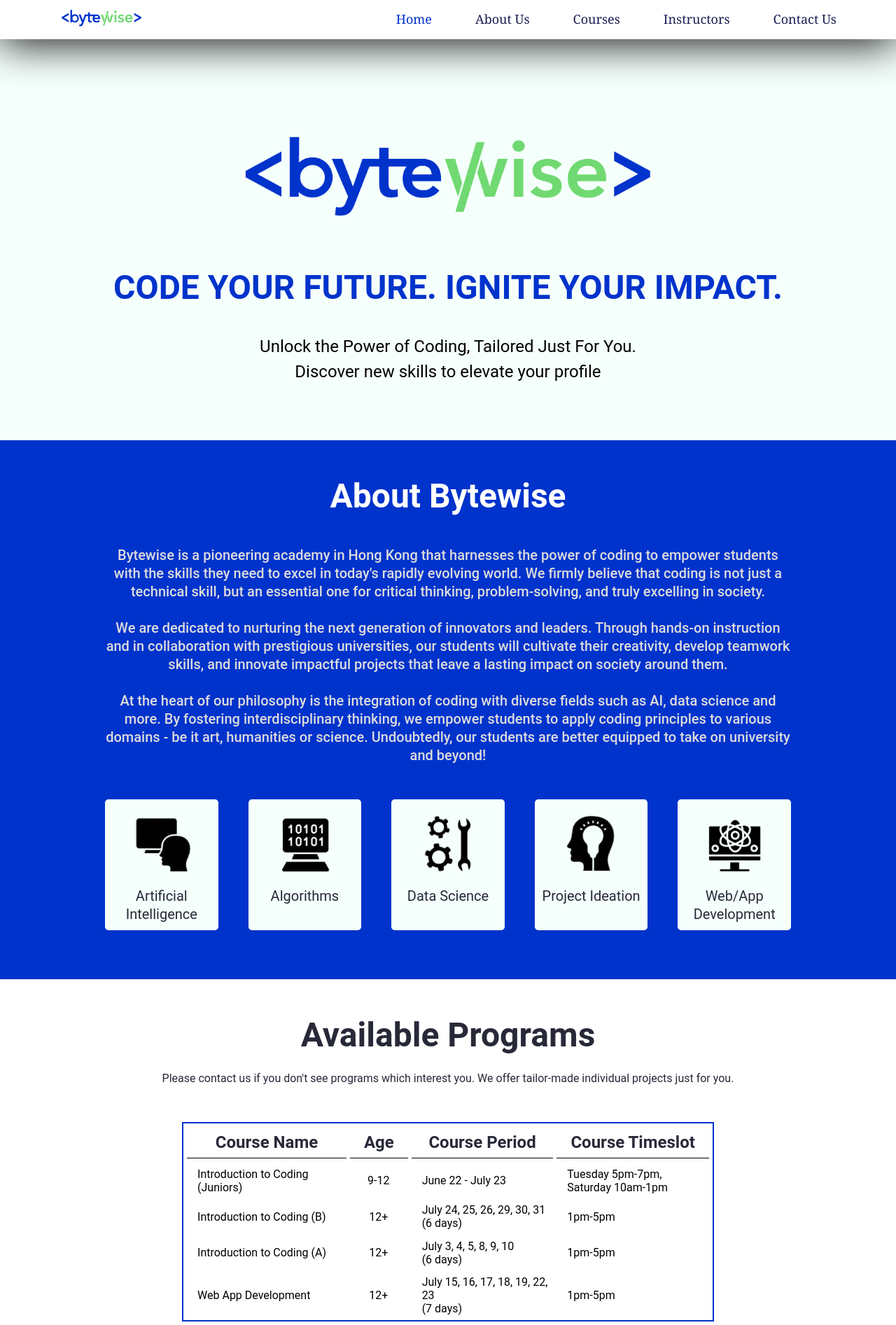
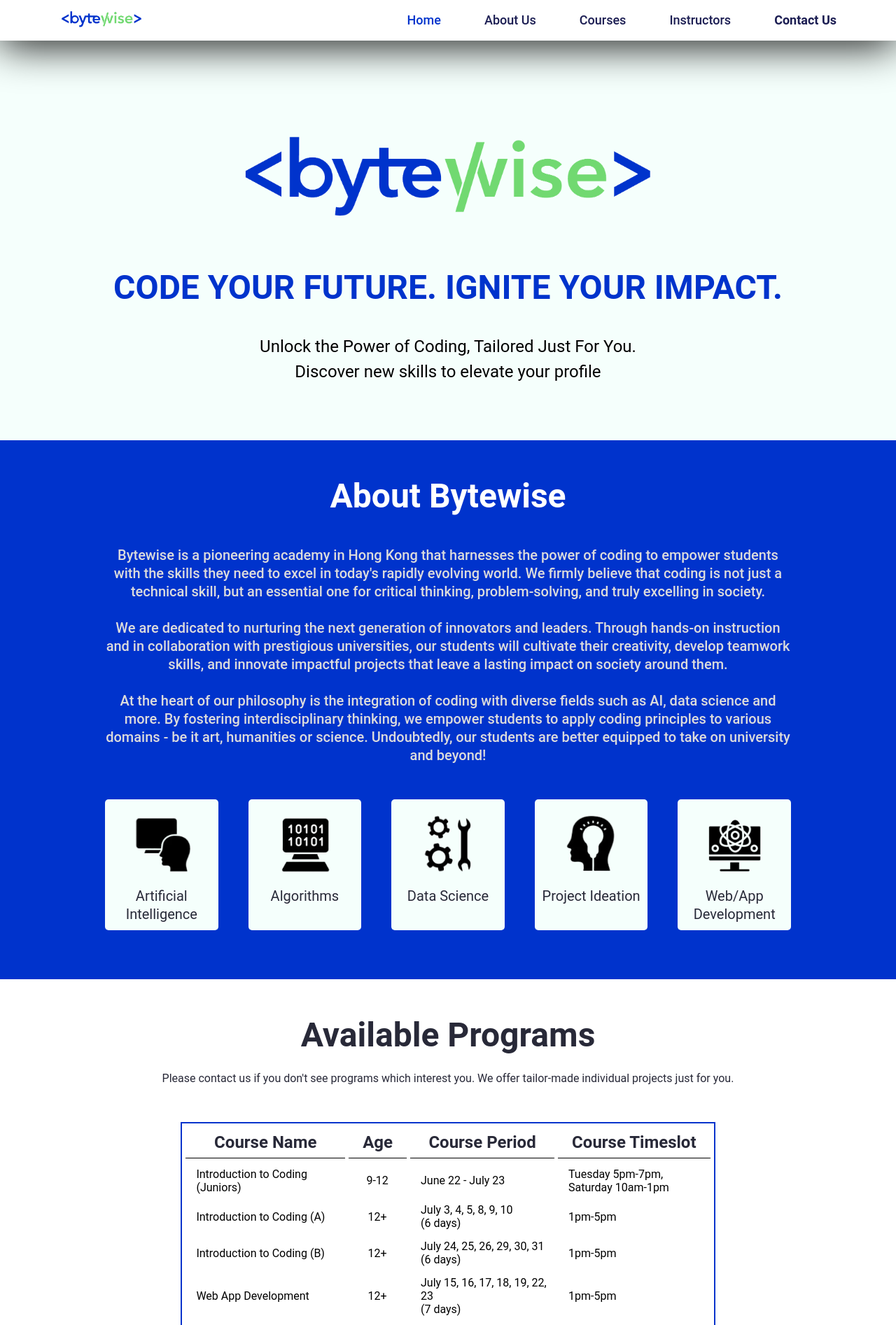
Before and after one commit to eisonc/Bytewise-website.github.io, a React (Create React App) app: page / in a window 1280 px wide. Shown: the top 1893 px of the page at 70% size. Built offline with nearby package versions, Linux system fonts and the light colour scheme.

Commit message:
minor edits

```diff
--- a/src/App.css
+++ b/src/App.css
@@ -185,7 +185,6 @@ td {
     top: 0;
     left: 0;
     right: 0;
-    font-family: Georgia, 'Times New Roman', Times, serif;
 }
 
 .navbar-items > ul {
@@ -205,8 +204,8 @@ td {
     color: var(--darkblue);
     font-size: 18px;
     font-style: normal;
-    font-weight: 400;
-    line-height: 20px;
+    font-weight: 500;
+    line-height: 24px;
     cursor: pointer;
 }
 
--- a/src/data/index.json
+++ b/src/data/index.json
@@ -107,19 +107,19 @@
             "ageGroup": "9-12",
             "coursePeriod": "June 22 - July 23",
             "courseTime": "Tuesday 5pm-7pm, \nSaturday 10am-1pm"
-            },
+        },
         {
             "id":"2",
-            "courseName": "Introduction to Coding (B)",
+            "courseName": "Introduction to Coding (A)",
             "ageGroup": "12+",
-            "coursePeriod": "July 24, 25, 26, 29, 30, 31 \n(6 days)",
+            "coursePeriod": "July 3, 4, 5, 8, 9, 10 \n(6 days)",
             "courseTime": "1pm-5pm"
         },
         {
             "id":"3",
-            "courseName": "Introduction to Coding (A)",
+            "courseName": "Introduction to Coding (B)",
             "ageGroup": "12+",
-            "coursePeriod": "July 3, 4, 5, 8, 9, 10 \n(6 days)",
+            "coursePeriod": "July 24, 25, 26, 29, 30, 31 \n(6 days)",
             "courseTime": "1pm-5pm"
         },
         {
@@ -128,6 +128,13 @@
             "ageGroup": "12+",
             "coursePeriod": "July 15, 16, 17, 18, 19, 22, 23 \n(7 days)",
             "courseTime": "1pm-5pm"
+        },
+        {
+            "id":"5",
+            "courseName": "Capstone Project",
+            "ageGroup": "12+",
+            "coursePeriod": "Enquire for more information",
+            "courseTime": ""
         }
     ]
 }
--- a/src/pages/home/Navbar.jsx
+++ b/src/pages/home/Navbar.jsx
@@ -101,7 +101,7 @@ function Navbar () {
                         offset = {-70}
                         duration = {500}
                         to ="contactus"
-                        className="navbar-content">
+                        className="navbar-content" style={{fontWeight: "600"}}>
                             Contact Us
                         </Link>
                     </li>
```
Also changed, not shown: 10 other files (tests, documents, lock files or other folders).
